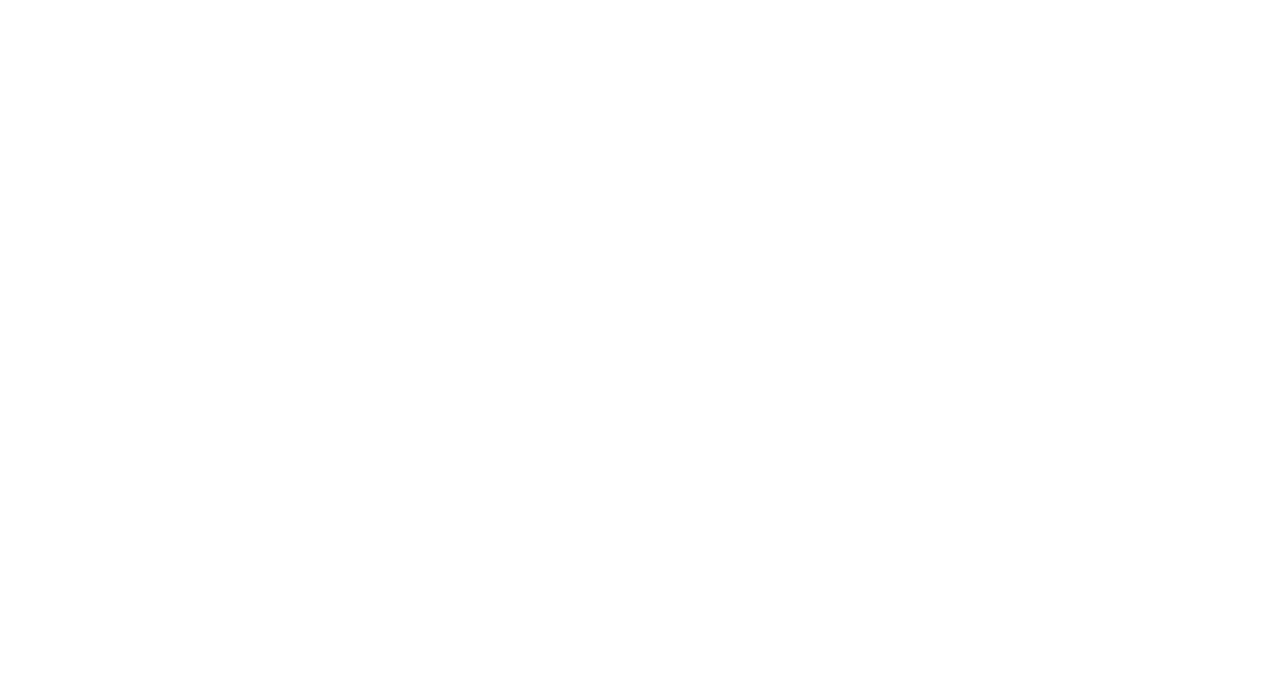
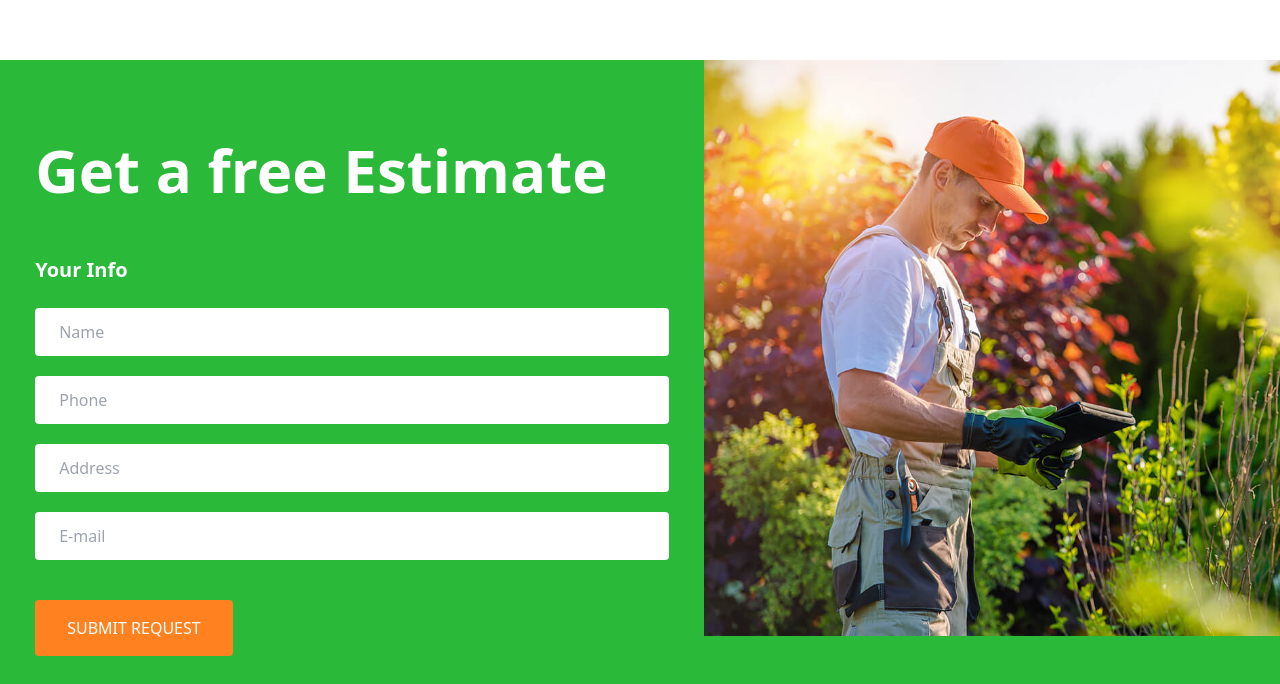
Before and after one commit to ricardosv46/garden-chic-web, a Next.js app: page / in a window 1280 px wide. Shown: the part 3388-4072 px from the top of the page. Before the commit the page ends 3448 px from the top, so only its background shows below. Built offline with nearby package versions, Linux system fonts and the light colour scheme.

Commit message:
feat: se agrego la seccion de contactanos

```diff
--- a/src/pages/index.tsx
+++ b/src/pages/index.tsx
@@ -1,6 +1,7 @@
 import type { NextPage } from 'next'
 import Banner from '../components/banner'
 import Header from '../components/header'
+import Contactanos from '../sections/Home/contactanos'
 import NuestrosClientes from '../sections/Home/nuestrosClientes'
 import QuePodemosHacer from '../sections/Home/quePodemosHacer'
 import Servicios from '../sections/Home/servicios'
@@ -15,6 +16,7 @@
 			<Servicios />
 			<Works />
 			<NuestrosClientes />
+			<Contactanos />
 		</div>
 	)
 }
--- /dev/null
+++ b/src/sections/Home/contactanos.tsx
@@ -0,0 +1,43 @@
+import React from 'react'
+import Image from 'next/image'
+import Container from '../../components/container'
+
+const Contactanos = () => {
+ return (
+  <div className="bg-primary-300">
+
+   <div className="grid grid-cols-1 lg:grid-cols-[55%,45%] ">
+    <div className="px-10 md:px-10 xl:px-0 pb-7 w-full md:w-[90%] md:mx-auto  xl:w-[90%] 2xl:w-[65%] xl:mx-auto">
+     <h2 className='text-white font-bold text-4xl xl:text-6xl  pt-20'>Get a free Estimate</h2>
+     <div className="">
+      <h3 className='text-white font-bold text-xl mt-5 lg:mt-14'>Your Info</h3>
+      <div className="flex flex-col gap-y-5 mt-6">
+       <input type="text" className='w-full rounded h-12 text-black px-6' placeholder='Name' />
+       <input type="text" className='w-full rounded h-12 text-black px-6' placeholder='Phone' />
+       <input type="text" className='w-full rounded h-12 text-black px-6' placeholder='Address' />
+       <input type="text" className='w-full rounded h-12 text-black px-6' placeholder='E-mail' />
+      </div>
+      <div className="mt-10">
+       <button className='bg-orange-300 text-white px-8 py-4 rounded uppercase duration-300 ease-in-out  hover:bg-white hover:text-orange-300'>
+        Submit Request
+       </button>
+      </div>
+
+     </div>
+    </div>
+    <div className="p-10 sm:p-20 lg:p-0">
+     <Image
+      src='/imgs/formulario.jpg'
+      alt="manos"
+      width={'40'}
+      height={'40'}
+      sizes={'(max-width: 640px) 80vw, 640px'}
+     />
+    </div>
+   </div>
+
+  </div>
+ )
+}
+
+export default Contactanos
--- a/tailwind.config.js
+++ b/tailwind.config.js
@@ -20,6 +20,7 @@
     },
     colors: {
       primary: {
+        300: '#2AB939',
         600: '#2a7d2e',
         800: '#124a2f'
       },
@@ -35,7 +36,9 @@
       neutral: colors.neutral,
       stone: colors.stone,
       red: colors.red,
-      orange: colors.orange,
+      orange: {
+        300: '#ff8120'
+      },
       amber: colors.amber,
       yellow: colors.yellow,
       lime: colors.lime,
@@ -211,10 +214,10 @@
       full: '9999px'
     },
     /*
-				borderSpacing: ({ theme }) => ({
-						...theme('spacing'),
-				}),
-				*/
+        borderSpacing: ({ theme }) => ({
+            ...theme('spacing'),
+        }),
+        */
     borderWidth: {
       DEFAULT: '1px',
       0: '0px',
```
Also changed, not shown: public/imgs/formulario.jpg (added).
